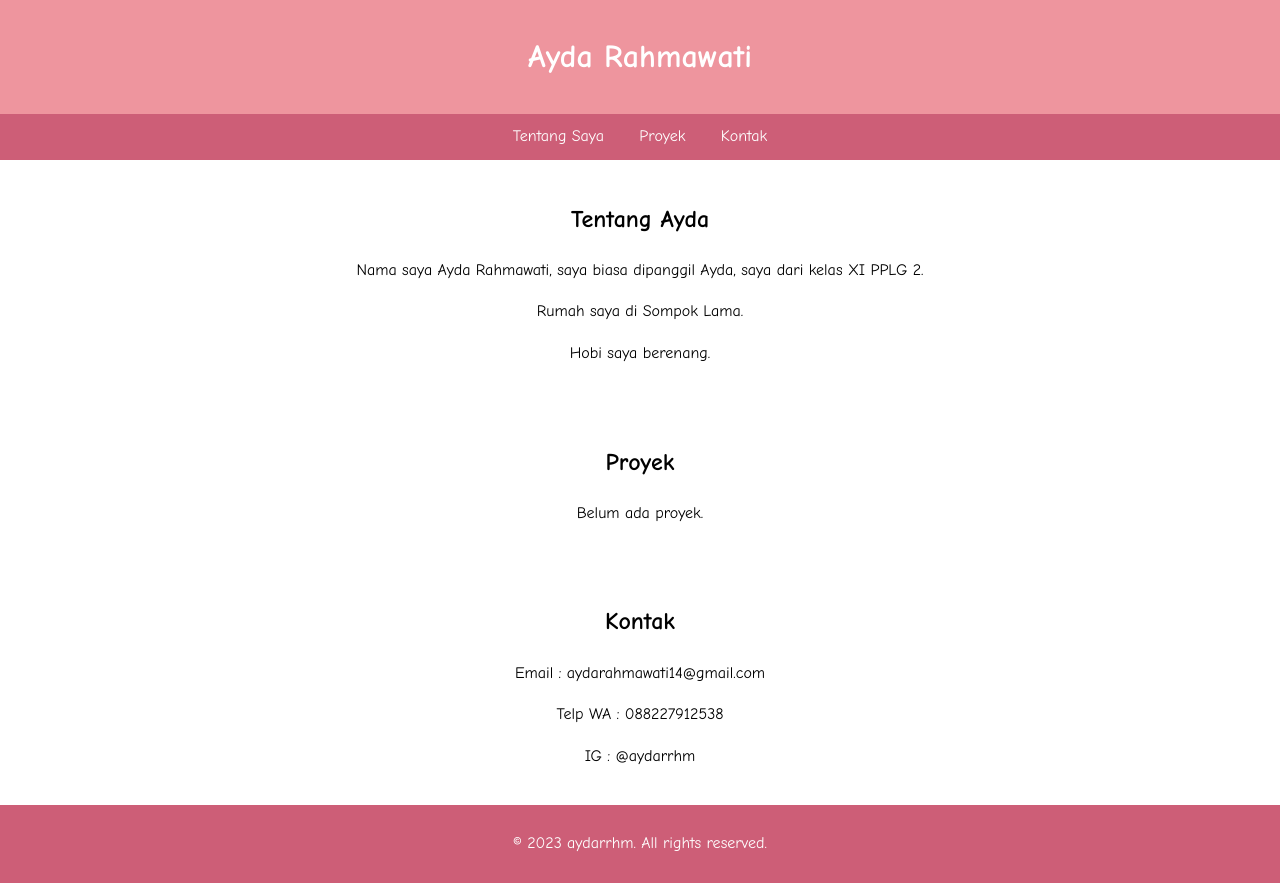
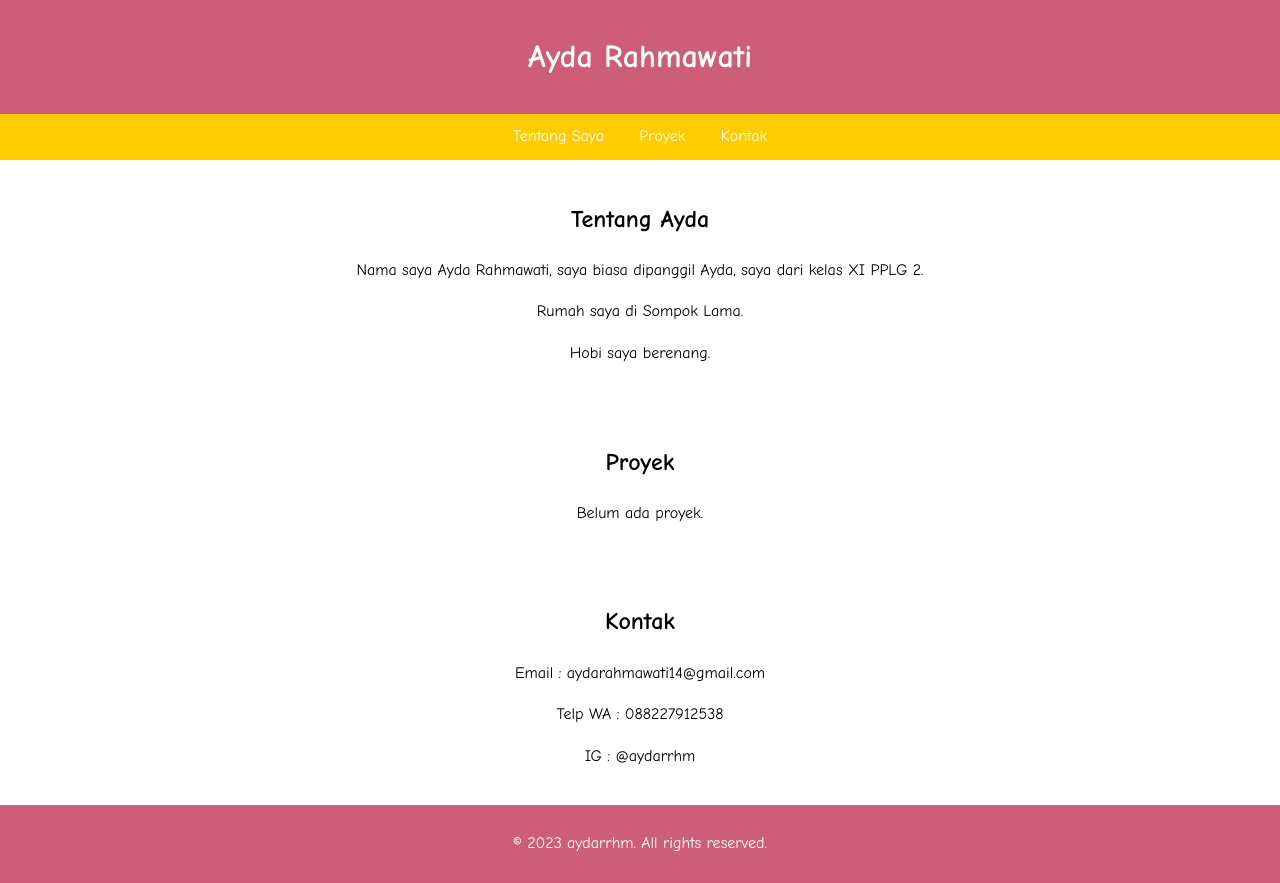
Before and after one commit to aydarahmawati/aydarahmawati.github.io, a plain HTML site: page index.html in a window 1280 px wide. Drawn offline with Linux system fonts and the light colour scheme.

Commit message:
Update index.html

```diff
--- a/index.html
+++ b/index.html
@@ -12,13 +12,13 @@
             padding: 0;
         }
         header {
-            background-color: #EE959E;
+            background-color: #CD5E77;
             color: #FFF;
             padding: 10px;
             text-align: center;
         }
         nav {
-            background-color: #CD5E77;
+            background-color: #FFCC00;
             padding: 10px;
             text-align: center;
         }
```
